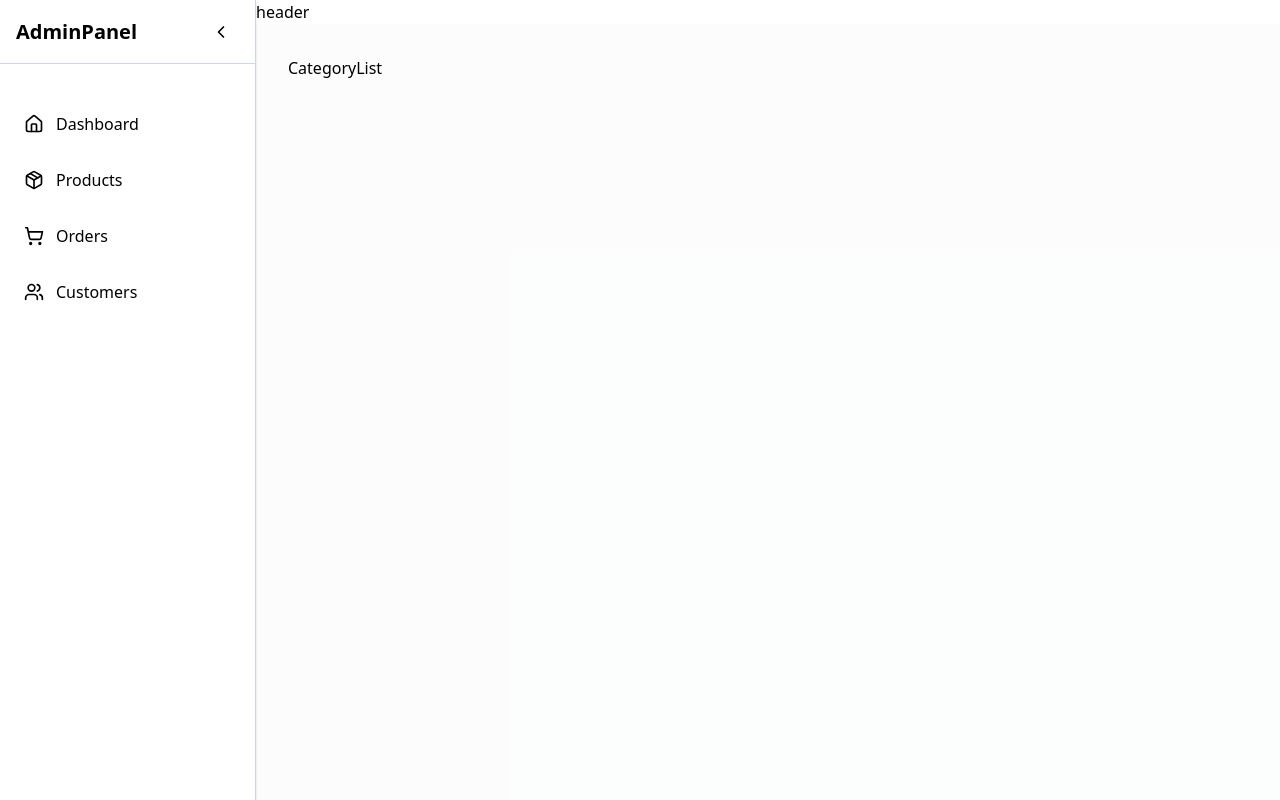
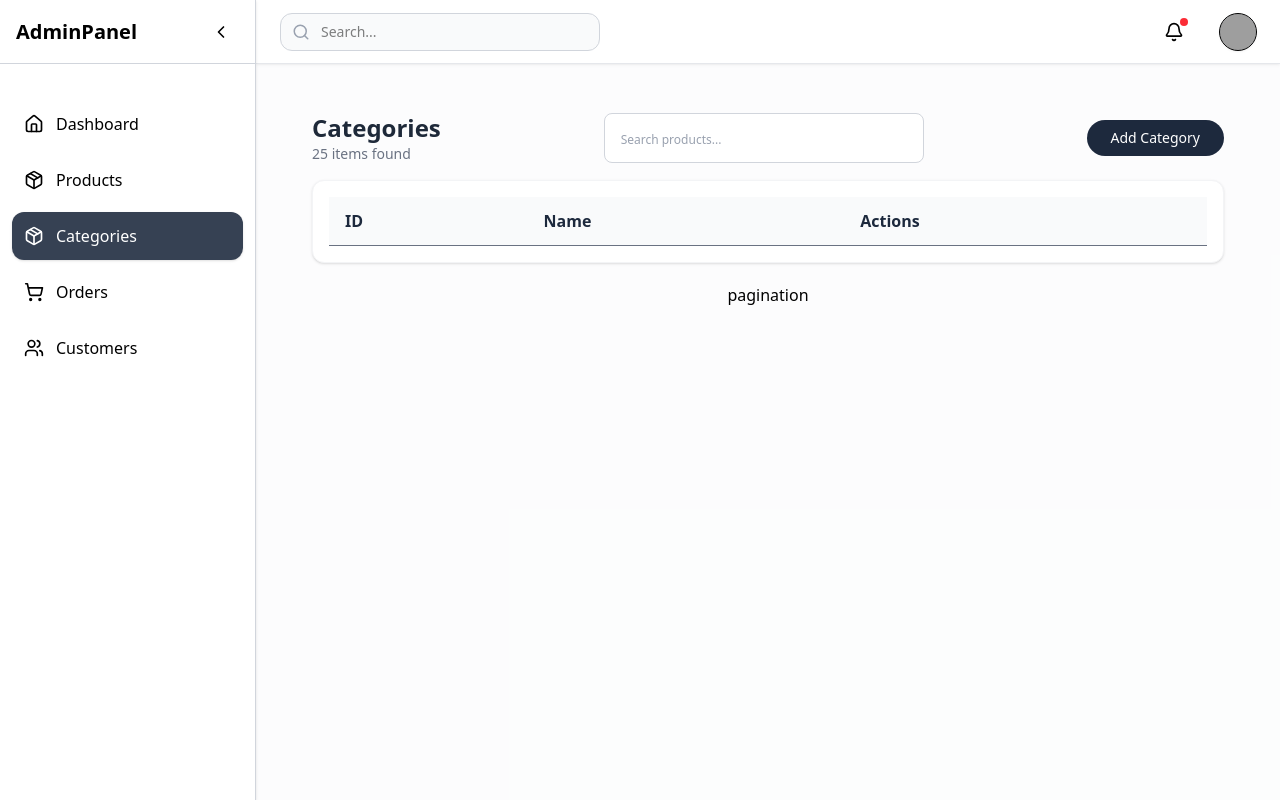
Before and after one commit to Surace6063/7-8-eshop, a React (Vite) app in the folder client/: page /dashboard/category/list in a window 1280 px wide. Built offline with nearby package versions, Linux system fonts and the light colour scheme; grey boxes are pictures that could not be loaded.

Commit message:
feat: add admin header and sidebar components, update category list layout, and include recharts dependency

```diff
--- a/client/package.json
+++ b/client/package.json
@@ -22,6 +22,7 @@
     "react-hook-form": "^7.67.0",
     "react-hot-toast": "^2.6.0",
     "react-router-dom": "^7.9.6",
+    "recharts": "^3.5.1",
     "tailwind-merge": "^3.4.0",
     "tailwindcss": "^4.1.17",
     "yup": "^1.7.1",
--- a/client/src/components/admin/Header.jsx
+++ b/client/src/components/admin/Header.jsx
@@ -0,0 +1,88 @@
+import { Search, Bell, Menu as MenuIcon } from "lucide-react";
+import { useState } from "react";
+import { Menu, MenuButton, MenuItems, MenuItem } from "@headlessui/react";
+
+const Header = () => {
+
+  return (
+    <header className="h-16 bg-white shadow-sm border-b border-gray-200 flex items-center justify-between px-4 md:px-6">
+      <button className="md:hidden p-2 rounded-lg hover:bg-gray-100">
+        <MenuIcon size={20} />
+      </button>
+
+      <div className="hidden md:flex items-center w-80">
+        <div className="relative w-full">
+          <Search
+            size={18}
+            className="absolute left-3 top-1/2 -translate-y-1/2 text-gray-400"
+          />
+          <input
+            type="text"
+            placeholder="Search..."
+            className="w-full border border-gray-300 rounded-xl pl-10 pr-3 py-2 text-sm outline-none focus:ring-2 focus:ring-blue-500 bg-gray-50"
+          />
+        </div>
+      </div>
+
+      <div className="flex items-center gap-4">
+
+        <button className="relative p-2 rounded-xl hover:bg-gray-100">
+          <Bell size={20} />
+          <span className="absolute top-1 right-1 w-2 h-2 bg-red-500 rounded-full"></span>
+        </button>
+
+        {/* Profile dropdown */}
+        <Menu as="div" className="relative ml-3">
+          <MenuButton className="relative flex rounded-full focus-visible:outline-2 focus-visible:outline-offset-2 focus-visible:outline-indigo-500">
+            <span className="absolute -inset-1.5" />
+            <span className="sr-only">Open user menu</span>
+
+            <img
+              src="https://i.pravatar.cc/40"
+              alt="user"
+              className="size-9 rounded-full bg-gray-300 shadow outline"
+            />
+          </MenuButton>
+
+          <MenuItems
+            transition
+            className="absolute right-0 z-10 mt-2 w-48 origin-top-right rounded-xl bg-white py-1 shadow-lg border border-gray-200
+               transition
+               data-closed:scale-95 data-closed:opacity-0 data-closed:transform
+               data-enter:duration-100 data-enter:ease-out
+               data-leave:duration-75 data-leave:ease-in"
+          >
+            <MenuItem>
+              <button
+                className="block w-full text-left px-4 py-2 text-sm text-gray-700
+                   data-focus:bg-gray-100 data-focus:outline-hidden"
+              >
+                Profile
+              </button>
+            </MenuItem>
+
+            <MenuItem>
+              <button
+                className="block w-full text-left px-4 py-2 text-sm text-gray-700
+                   data-focus:bg-gray-100 data-focus:outline-hidden"
+              >
+                Settings
+              </button>
+            </MenuItem>
+
+            <MenuItem>
+              <button
+                className="block w-full text-left px-4 py-2 text-sm text-red-600
+                   data-focus:bg-gray-100 data-focus:outline-hidden"
+              >
+                Logout
+              </button>
+            </MenuItem>
+          </MenuItems>
+        </Menu>
+      </div>
+    </header>
+  );
+};
+
+export default Header;
--- a/client/src/components/admin/SideBar.jsx
+++ b/client/src/components/admin/SideBar.jsx
@@ -17,8 +17,13 @@ const navItems = [
     icon: <Package size={20} />,
     path: "/dashboard/product/list",
   },
-  { label: "Orders", icon: <ShoppingCart size={20} />, path: "/orders" },
-  { label: "Customers", icon: <Users size={20} />, path: "/customers" },
+  {
+    label: "Categories",
+    icon: <Package size={20} />,
+    path: "/dashboard/category/list",
+  },
+  { label: "Orders", icon: <ShoppingCart size={20} />, path: "/dashboard/order/list" },
+  { label: "Customers", icon: <Users size={20} />, path: "/dashboard/user/list" },
 ];
 
 const Sidebar = () => {
--- a/client/src/layout/AdminLayout.jsx
+++ b/client/src/layout/AdminLayout.jsx
@@ -1,5 +1,6 @@
 import { Outlet } from "react-router-dom"
 import Sidebar from "../components/admin/SideBar"
+import Header from "../components/admin/Header"
 
 const AdminLayout = () => {
   return (
@@ -9,7 +10,7 @@ const AdminLayout = () => {
          {/* main content */}
          <div className="flex-1 flex flex-col">
             {/* header */}
-            <div>header</div>
+           <Header />
 
             {/* content */}
             <main className="flex-1 overflow-auto p-4 md:p-8 bg-gray-50/50">
--- a/client/src/pages/admin/CategoryList.jsx
+++ b/client/src/pages/admin/CategoryList.jsx
@@ -1,6 +1,59 @@
+import Button from "../../components/ui/Button"
+import Input from "../../components/ui/Input"
+
+
 const CategoryList = () => {
   return (
-    <div>CategoryList</div>
+    <div className="px-6 mt-4">
+      <div className="flex justify-between items-center w-full mb-4 flex-wrap gap-4">
+        <div>
+          <h2 className="text-2xl text-gray-800 font-semibold">Categories</h2>
+
+            <p className="text-sm text-gray-500">
+              25 items found
+            </p>
+
+        </div>
+
+        {/* Search Input */}
+       <div>
+         <Input
+          type="text"
+          placeholder="Search products..."
+          className="w-80 rounded-lg"
+          size="lg"
+        />
+       </div>
+
+       <Button variant="secondary">
+         Add Category
+       </Button>
+      </div>
+
+      {/* Card */}
+      <div className="bg-white shadow rounded-xl p-4 border border-gray-100 mt-4">
+        <div className="overflow-x-auto">
+          <table className="min-w-full border-collapse">
+            <thead className="bg-gray-50 border-b border-gray-500">
+              <tr>
+                <th className="px-4 py-3 text-left font-semibold text-slate-800">ID</th>
+                <th className="px-4 py-3 text-left font-semibold text-slate-800">Name</th>
+                <th className="px-4 py-3 text-left font-semibold text-slate-800">Actions</th>
+              </tr>
+            </thead>
+
+            <tbody>
+
+            </tbody>
+          </table>
+        </div>
+      </div>
+
+      {/* Pagination */}
+      <div className="flex justify-center items-center mt-5 space-x-2">
+        pagination
+      </div>
+    </div>
   )
 }
 export default CategoryList
```
Also changed, not shown: client/ui.txt, 1 other file (tests, documents, lock files or other folders).
